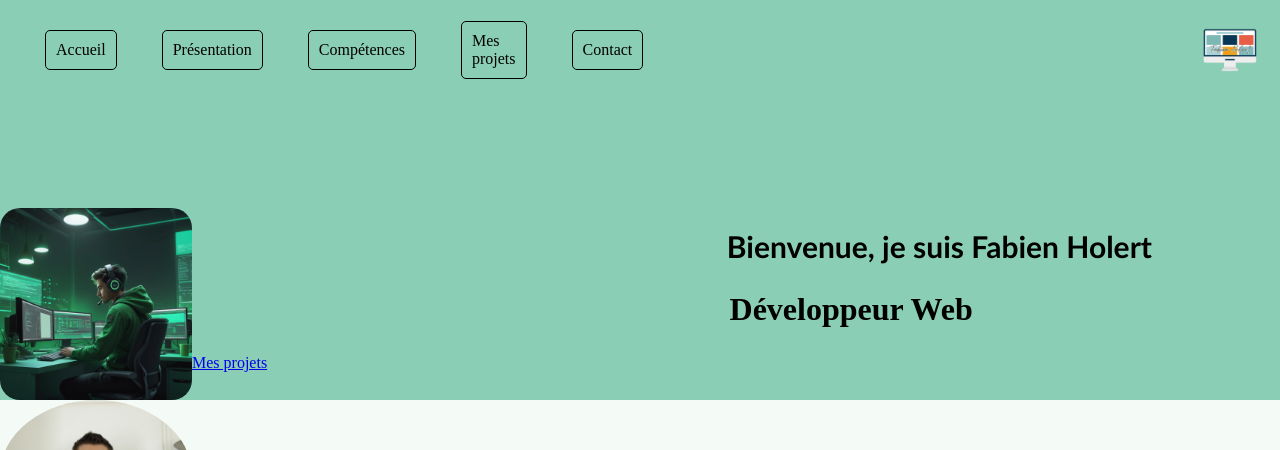
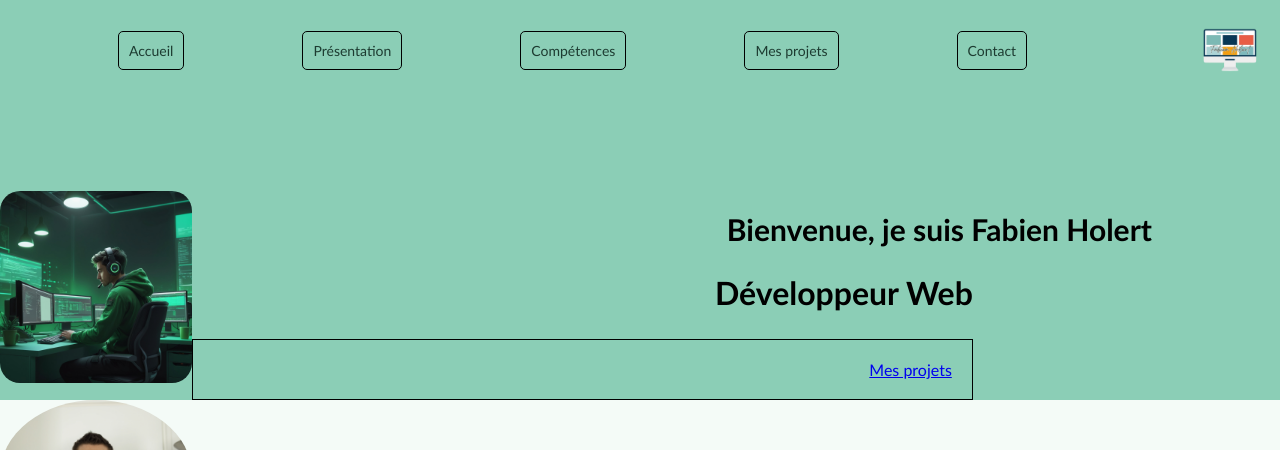
Before and after one commit to Fabienholert/portfolio, a React (Vite) app: page / in a window 1280 px wide. Shown: the top 450 px of the page. Built offline with nearby package versions, Linux system fonts and the light colour scheme.

Commit message:
Ajout de styles pour améliorer la mise en page et la cohérence des éléments dans les composants App, Header et Home

```diff
--- a/src/App.scss
+++ b/src/App.scss
@@ -2,4 +2,6 @@
   background-color: #f4fbf7;
   width: 100%;
   margin: 0;
+  font-family: "Trebuchet MS", "Lucida Sans Unicode", "Lucida Grande",
+    "Lucida Sans", Arial, sans-serif;
 }
--- a/src/components/header/header.scss
+++ b/src/components/header/header.scss
@@ -10,6 +10,8 @@
   &__nav {
     display: flex;
     align-items: center;
+    width: 100%;
+    justify-content: start;
   }
 
   &__nav :hover {
@@ -17,10 +19,10 @@
     color: black;
   }
 
-  &__link {
+  .bouton__mesprojets {
     text-decoration: none;
     color: #1d3b31;
-    font-size: larger;
+    font-size: 14px;
     font-family: "Trebuchet MS", "Lucida Sans Unicode", "Lucida Grande",
       "Lucida Sans", Arial, sans-serif;
   }
--- a/src/pages/Home/Home.scss
+++ b/src/pages/Home/Home.scss
@@ -30,10 +30,13 @@
     border-radius: 20px;
   }
 
-  a {
+  &__button {
     display: flex;
     justify-content: end;
     margin-right: 24%;
+    border: black 1px solid;
+    padding: 20px;
+    width: auto;
   }
 
   &__presentation {
```
